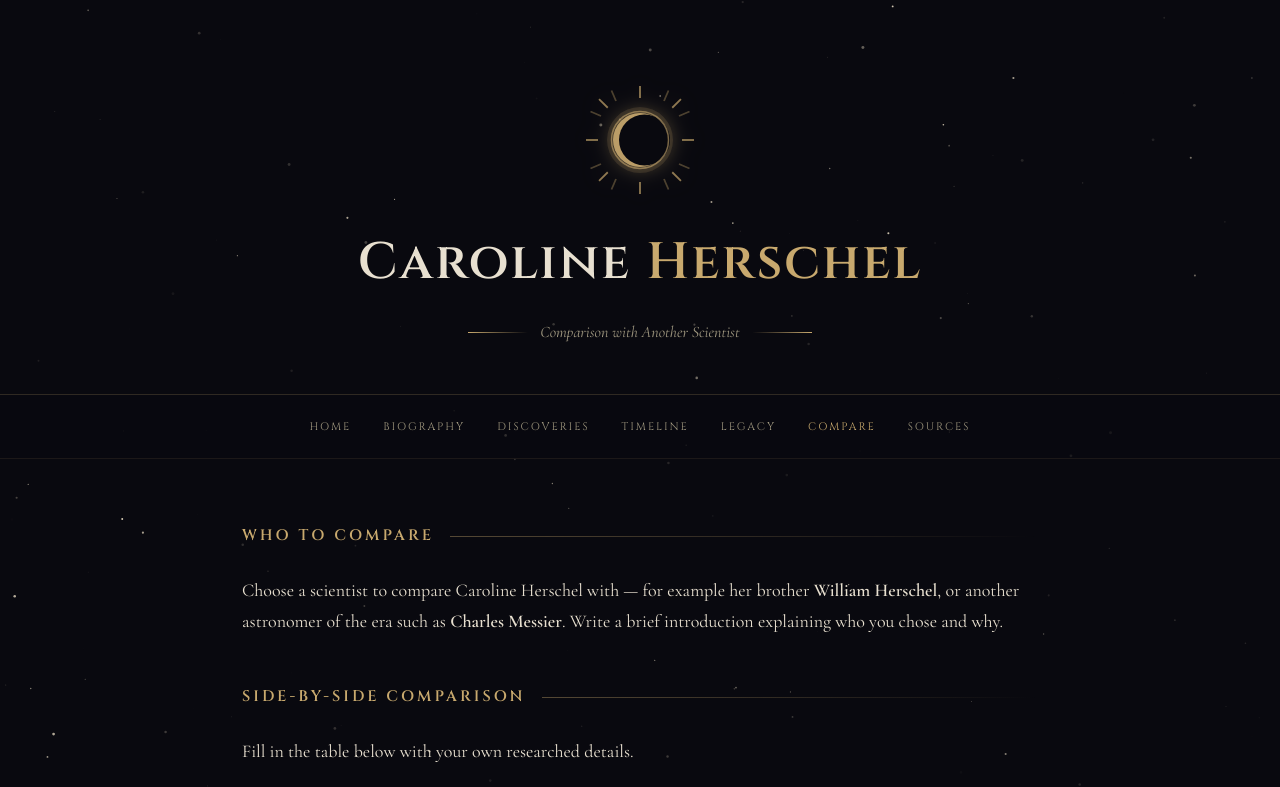
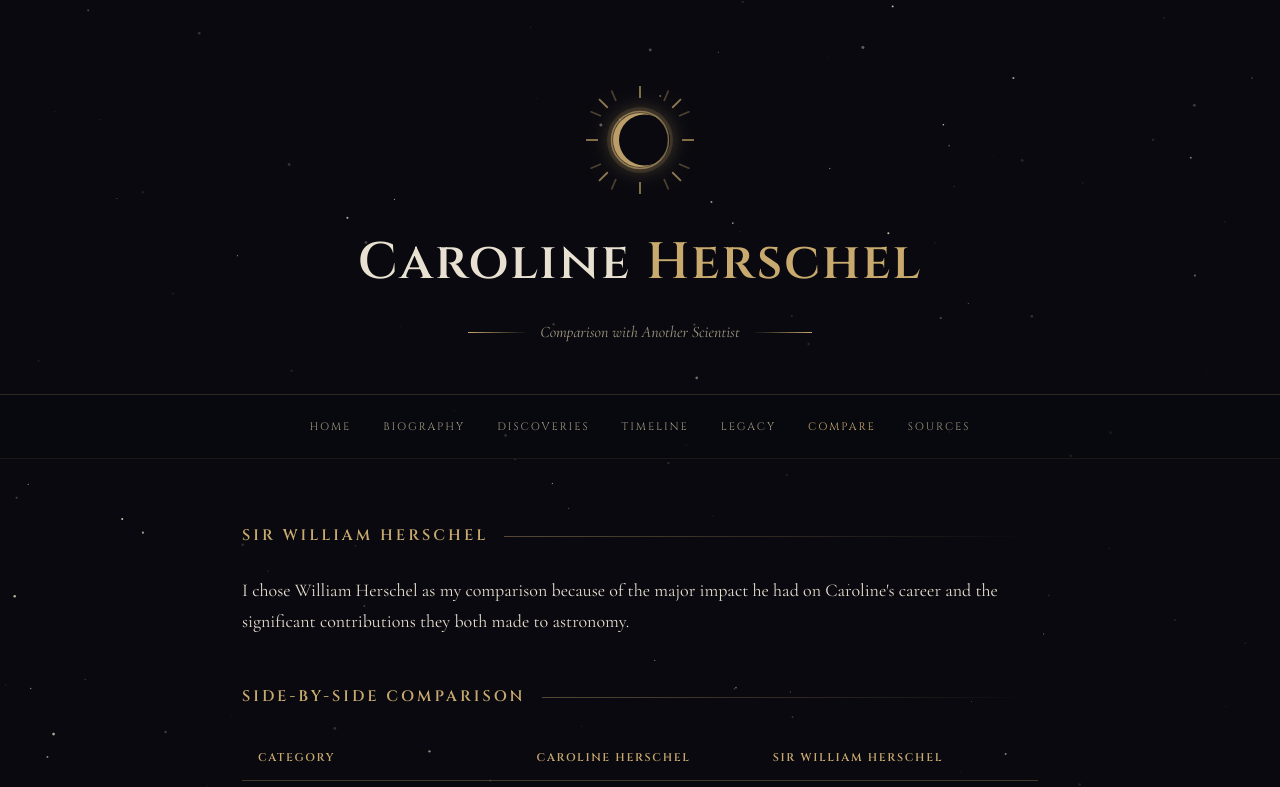
Before and after one commit to Jbugness2/Science_Project, a plain HTML site: page compare.html in a window 1280 px wide. Shown: the top 787 px of the page. Drawn offline with nearby package versions, Linux system fonts and the light colour scheme.

Commit message:
Final Draft

```diff
--- a/compare.html
+++ b/compare.html
@@ -66,11 +66,10 @@ tbody td:first-child{color:#e8e0d0;font-style:italic}
 <nav><a href="index.html">Home</a><a href="biography.html">Biography</a><a href="discoveries.html">Discoveries</a><a href="timeline.html">Timeline</a><a href="legacy.html">Legacy</a><a href="compare.html" class="active">Compare</a><a href="sources.html">Sources</a></nav>
 <main>
 
-<h2>Who to Compare</h2>
-<p>Choose a scientist to compare Caroline Herschel with — for example her brother <strong>William Herschel</strong>, or another astronomer of the era such as <strong>Charles Messier</strong>. Write a brief introduction explaining who you chose and why.</p>
+<h2>Sir William Herschel</h2>
+<p>I chose William Herschel as my comparison because of the major impact he had on Caroline&apos;s career and the significant contributions they both made to astronomy.</p>
 
 <h2>Side-by-Side Comparison</h2>
-<p>Fill in the table below with your own researched details.</p>
 <div class="compare-wrap">
 <table>
   <thead>
```
Also changed, not shown: discoveries.html (+2 -2 lines), legacy.html (+1 -1 lines), sources.html (+0 -1 lines).
